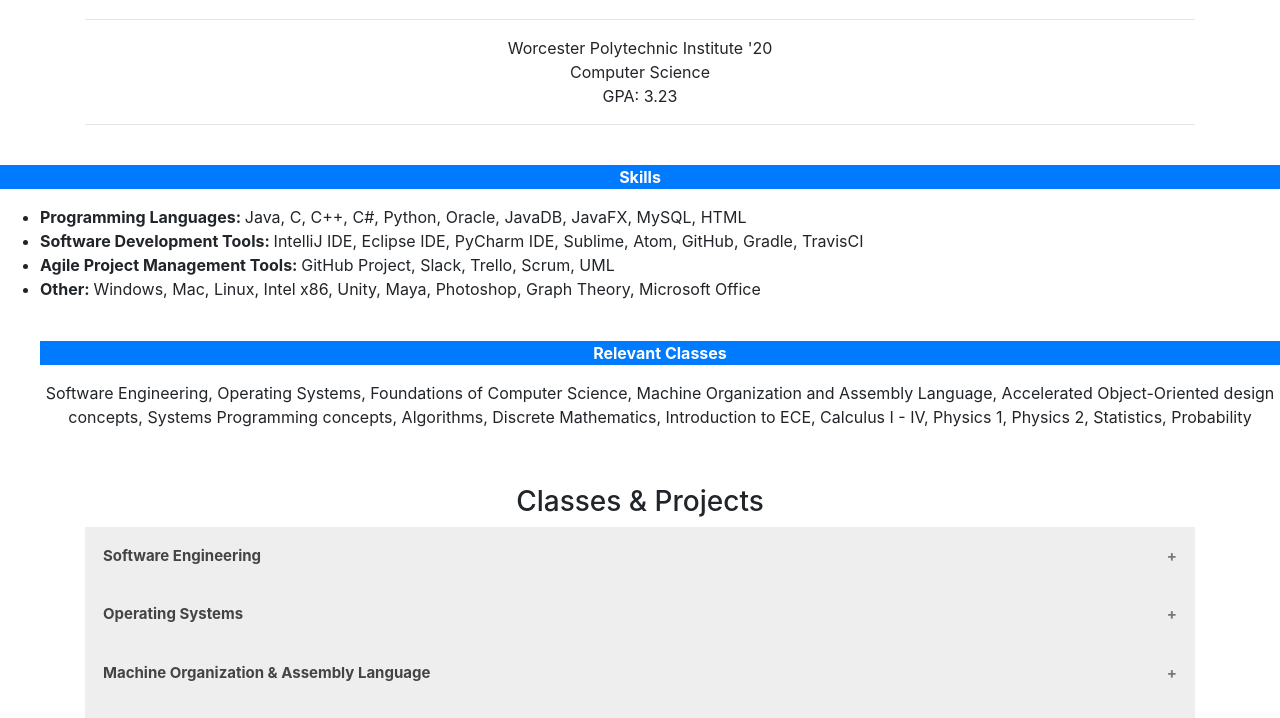
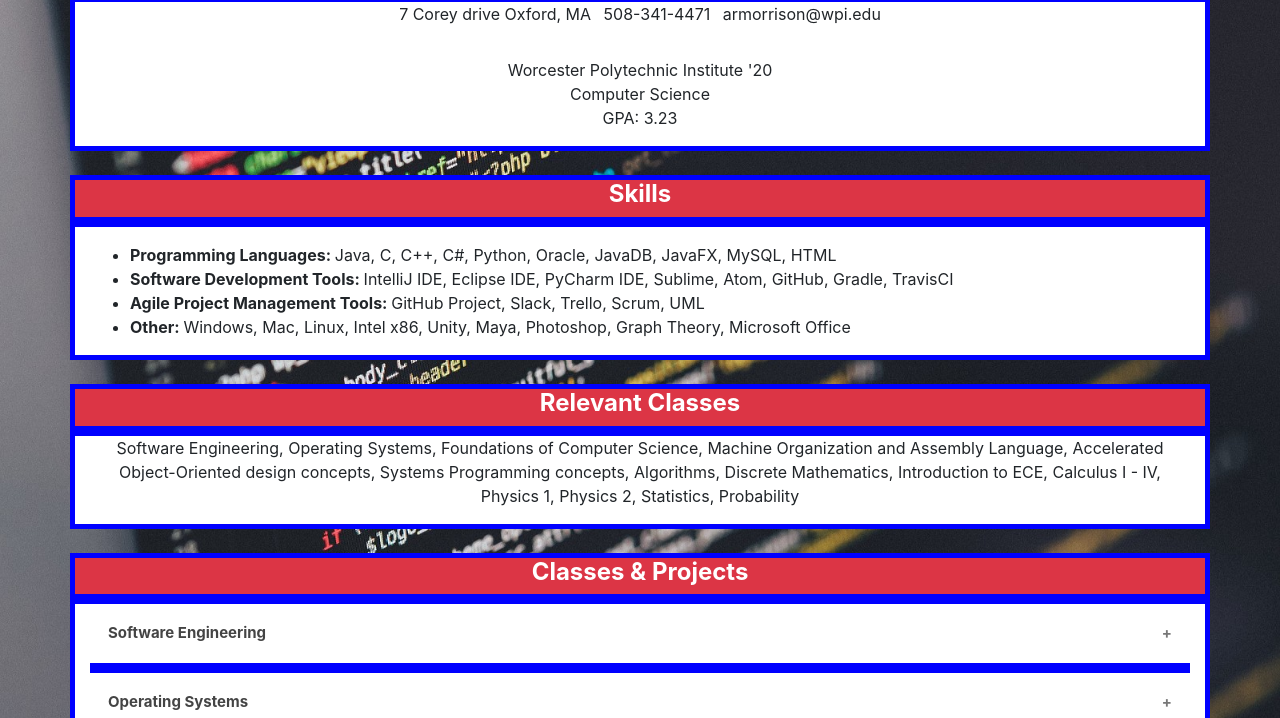
Before and after one commit to andrewrm98/First-Website, a plain HTML site: page index.html in a window 1280 px wide. Shown: the part 93-811 px from the top of the page. Drawn offline with nearby package versions, Linux system fonts and the light colour scheme.

Commit message:
styled the page

```diff
--- a/index.html
+++ b/index.html
@@ -7,6 +7,8 @@
 
         <!-- Bootstrap CSS -->
         <link rel="stylesheet" href="https://maxcdn.bootstrapcdn.com/bootstrap/4.0.0/css/bootstrap.min.css" integrity="sha384-Gn5384xqQ1aoWXA+058RXPxPg6fy4IWvTNh0E263XmFcJlSAwiGgFAW/dAiS6JXm" crossorigin="anonymous">
+
+        <!-- Accordion CSS -->
         <style>
             .accordion {
                 background-color: #eee;
@@ -45,40 +47,78 @@
                 transition: max-height 0.2s ease-out;
             }
         </style>
-        <title>Andrew</title>
+
+        <!-- Parallax CSS -->
+        <style>
+			.parallax {
+    		/* The image used */
+    		background-image: url("code.jpeg");
+
+    		/* Set a specific height */
+    		height: 500px;
+
+    		/* Create the parallax scrolling effect */
+    		background-attachment: fixed;
+    		background-position: center;
+    		background-repeat: no-repeat;
+    		background-size: cover;
+			}
+		</style>
+
+		<!-- Border -->
+		<style>
+			div {
+				border: 5px solid blue;
+			}
+		</style>
+
+        <title>Andrew Morrison Resume</title>
     </head>
-    <body>
-    <div class = "container">
+    <body background = "code.jpeg" class = "parallax">
+    	<br>
+
+    <!-- Name -->
+    <div class = "container bg-danger">
+    		<h1 class = "bg-danger text-center text-white">Andrew Morrison</h1>
+    </div>
 
      <!-- Header and info -->
-        <h1 class = "text-center text-primary">Andrew Morrison</h1>
+    <div class = "bg-white container">
         <ul class = "list-inline text-center">
             <p class = "list-inline-item">7 Corey drive Oxford, MA</p>
             <p class = "list-inline-item">508-341-4471</p>
             <p class = "list-inline-item">armorrison@wpi.edu</p>
         </ul>
-        <hr>
         <p class = "text-center">Worcester Polytechnic Institute '20<br/>Computer Science<br/>GPA: 3.23</p>
-        <hr>
+    </div>
     <br>
+    <div class = "bg-danger container">
+        <h4 class = "text-center text-white"><strong>Skills</strong></h4>
     </div>
-    <div>
-        <p class = "bg-primary text-center text-white"><strong>Skills</strong></p>
+        <div class = "bg-white container">
         	<p class = "text-center">
             	<ul>
                 	<li><strong>Programming Languages: </strong>Java, C, C++, C#, Python, Oracle, JavaDB, JavaFX, MySQL, HTML</li>
                 	<li><strong>Software Development Tools: </strong>IntelliJ IDE, Eclipse IDE, PyCharm IDE, Sublime, Atom, GitHub, Gradle, TravisCI</li>
                 	<li><strong>Agile Project Management Tools: </strong>GitHub Project, Slack, Trello, Scrum, UML</li>
-                <li><strong>Other: </strong>Windows, Mac, Linux, Intel x86, Unity, Maya, Photoshop, Graph Theory, Microsoft Office</li>
+                	<li><strong>Other: </strong>Windows, Mac, Linux, Intel x86, Unity, Maya, Photoshop, Graph Theory, 	Microsoft Office</li>
+            	</ul>
         	</p>
+    	</div>
     	<br>
-        <p class = "bg-primary text-center text-white"><strong>Relevant Classes</strong></p>
+    	<div class = "bg-danger container">
+        	<h4 class = "text-center text-white"><strong>Relevant Classes</strong></h4>
+   		</div>
+        <div class = 'bg-white container'>
         	<p class = "text-center">Software Engineering, Operating Systems, Foundations of Computer Science, Machine Organization and Assembly Language, Accelerated Object-Oriented design concepts, Systems Programming concepts, Algorithms, Discrete Mathematics, Introduction to ECE, Calculus I - IV, Physics 1, Physics 2, Statistics, Probability</p>
+        </div>
         <br>
+
+    <div class = "bg-danger container">
+    	<h4 class = "text-white text-center"><strong>Classes & Projects</strong></h4>
 	</div>
-    <div class = "container">
-        <h3 class = "text-center">Classes & Projects</h3>
-        <button class="accordion"><strong>Software Engineering</strong></button>
+    <div class = "bg-white container">
+        <button class="bg-white accordion"><strong>Software Engineering</strong></button>
         <div class="panel">
             <h3><strong>Hospital Path-finding Application</strong></h3>
             <h4>Assistant Lead Software Developer; Database specialty</h4>
@@ -113,7 +153,7 @@
             <br/>I also learned a lot about databases, user interfaces, creating more efficient back-ends, designing clean and intuitive applications, and a strong understanding of java and programming in general</p>
         </div>
 
-        <button class="accordion"><strong>Operating Systems</strong></button>
+        <button class="bg-white accordion"><strong>Operating Systems</strong></button>
         <div class="panel">
             <ul class = "list-unstyled">
                 <li>
@@ -188,7 +228,7 @@
             </ul>
         </div>
 
-        <button class="accordion"><strong>Machine Organization & Assembly Language</strong></button>
+        <button class="bg-white accordion"><strong>Machine Organization & Assembly Language</strong></button>
         <div class="panel">
             <ul class = "list-unstyled">
                 <li>
@@ -232,7 +272,7 @@
             </ul>
         </div>
 
-        <button class="accordion"><strong>Accelerated Object-Oriented Design Concepts</strong></button>
+        <button class="bg-white accordion"><strong>Accelerated Object-Oriented Design Concepts</strong></button>
         <div class="panel">
             <ul class = "list-unstyled">
                 <li>
```
Also changed, not shown: code.jpeg (added), 1 other file. Lines whose indentation alone changed are shown as unchanged.
